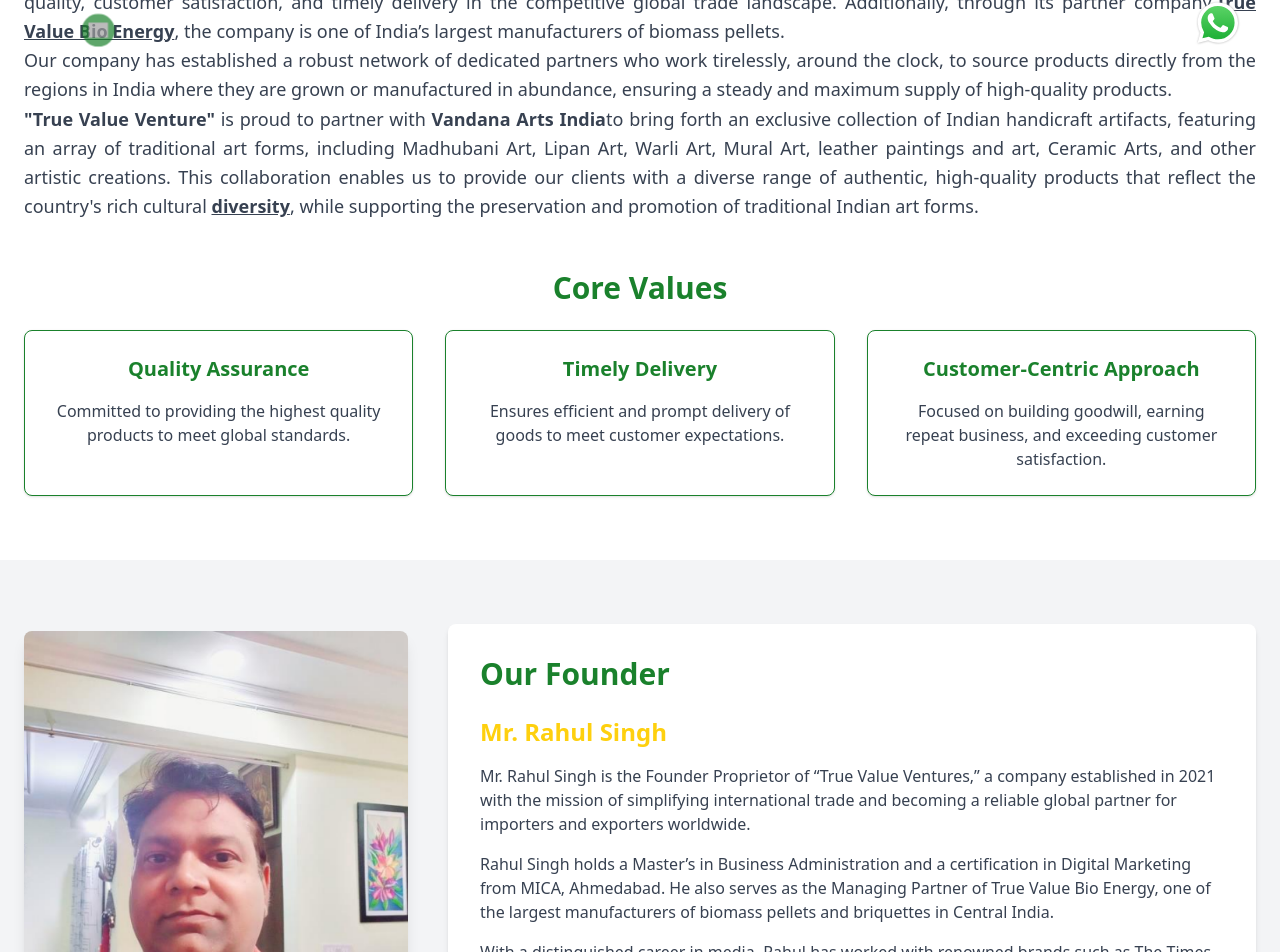
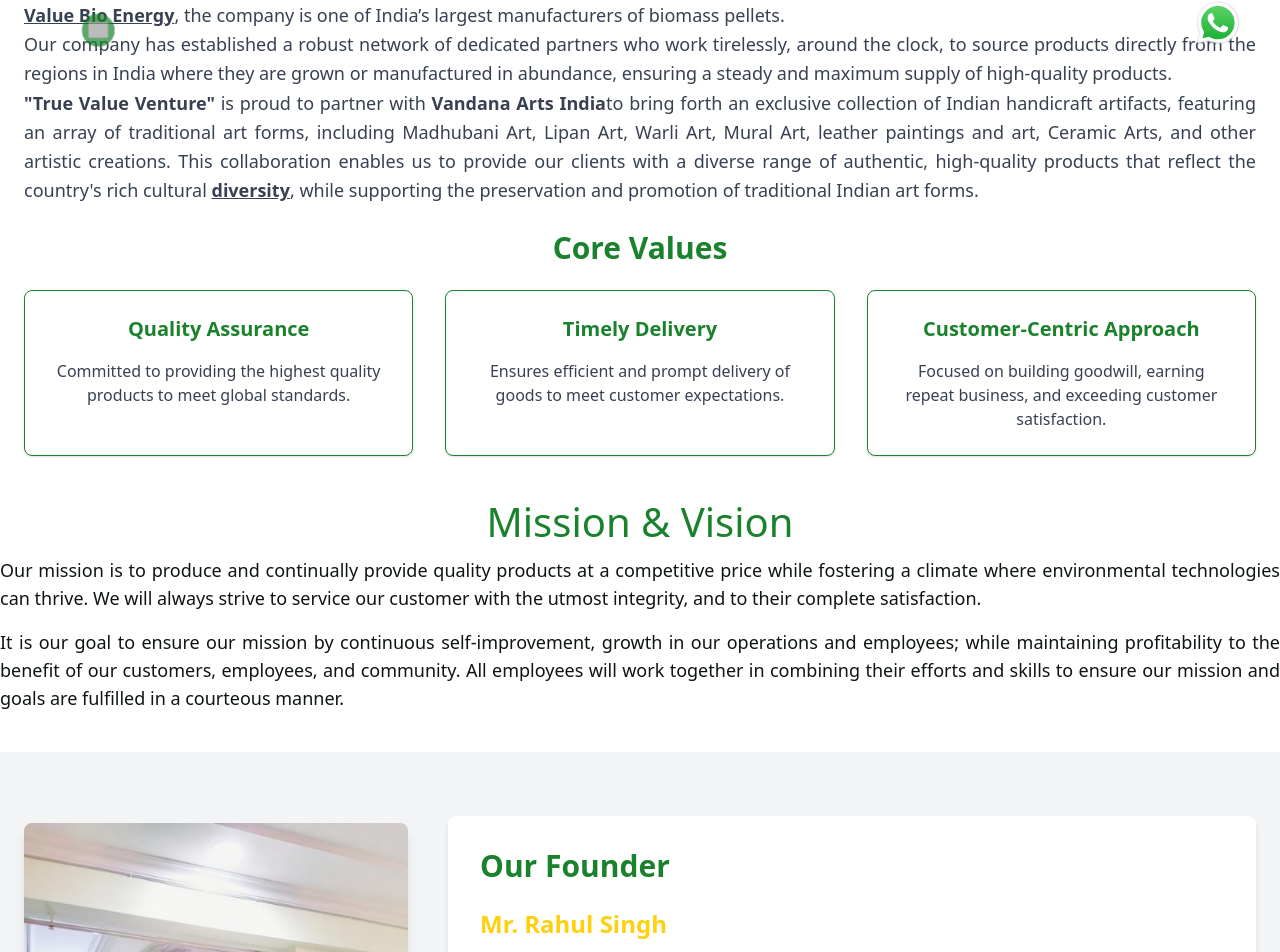
Before and after one commit to aniketkalawat88/true-value-ventures, a Next.js app: page /about-us in a window 1280 px wide. Shown: the part 715-1667 px from the top of the page. Built offline with nearby package versions, Linux system fonts and the light colour scheme; grey boxes are pictures that could not be loaded.

Commit message:
mission-bug

```diff
--- a/src/app/(root)/_components/company-profile.jsx
+++ b/src/app/(root)/_components/company-profile.jsx
@@ -20,9 +20,9 @@
   ];
 
   return (
-    <div className="max-w-7xl mx-auto px-6 py-16">
+    <div className="max-w-7xl mx-auto px-6 py-12">
       {/* Company Profile Section */}
-      <section className="text-center mb-12">
+      <section className="text-center mb-6">
         <h2 className="text-3xl font-bold text-primary-main mb-6">Company Profile</h2>
         <p className="text-lg text-gray-700 leading-relaxed text-justify">
           <strong>True Value Ventures</strong> is an internationally oriented trading company based in India,
--- a/src/app/(root)/about-us/page.jsx
+++ b/src/app/(root)/about-us/page.jsx
@@ -5,6 +5,7 @@
 import AboutDetail from '../_components/about-detail'
 import OwnerInfo from '../_components/owner'
 import CompanyProfile from '../_components/company-profile'
+import MissionVision from '../contact-us/_components/mission-vision'
 
 export default function page() {
   return (
@@ -12,6 +13,8 @@
       <HeroSection2 name={'About us'} img={'https://cdn.prod.website-files.com/605f2547102fdbbeff1b21e0/64ac31de0e5239f5ed8b3be0_trade_1900x924.jpg'} />
       {/* <AboutUs2 /> */}
       <CompanyProfile />
+      <MissionVision />
+
       <OwnerInfo />
       <HappyClient />
       <AboutDetail />
--- a/src/app/(root)/contact-us/_components/mission-vision.jsx
+++ b/src/app/(root)/contact-us/_components/mission-vision.jsx
@@ -11,14 +11,14 @@
   return (
 
     <MotionDiv variants={variants} initial={variants.startUp} whileInView={variants.endUp} transition={{ duration: 0.4, delay: 0.4 }} viewport={{ once: true }} className=' max-w-7xl mx-auto overflow-hidden'>
-    <div className="md:mt-10 mt-5 px-6 md:px-0 text-[#0F1416] text-center">
+    <div className="md:mb-10 mb-5 px-6 md:px-0 text-[#0F1416] text-center">
       <h2 className="text-primary-main lg:text-[2.5rem] md:text-3xl text-2xl font-medium">
         Mission & Vision
       </h2>
-      <p className="md:text-lg sm:text-base text-xs mt-4">
+      <p className="md:text-lg sm:text-base text-base mt-4 text-justify">
         Our mission is to produce and continually provide quality products at a competitive price while fostering a climate where environmental technologies can thrive. We will always strive to service our customer with the utmost integrity, and to their complete satisfaction.
       </p>
-      <p className="md:text-lg sm:text-base text-xs mt-4">
+      <p className="md:text-lg sm:text-base text-base text-justify mt-4">
         It is our goal to ensure our mission by continuous self-improvement, growth in our operations and employees; while maintaining profitability to the benefit of our customers, employees, and community. All employees will work together in combining their efforts and skills to ensure our mission and goals are fulfilled in a courteous manner.
       </p>
 
--- a/src/app/(root)/contact-us/page.jsx
+++ b/src/app/(root)/contact-us/page.jsx
@@ -130,7 +130,7 @@
           </section>
         </div>
       </section>
-      <MissionVision />
+      {/* <MissionVision /> */}
 
       {/* Uncomment if ContactUS component is needed */}
       {/* <ContactUS /> */}
```
